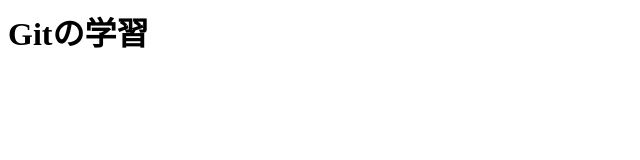
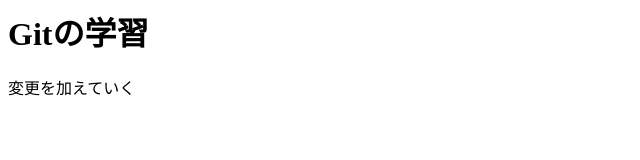
Before and after one commit to KTakegami/git_tutorial, a plain HTML site: page index.html in a window 1280 px wide. Shown: the whole page, without its empty margins (0-640 px from the left). Drawn offline with Linux system fonts and the light colour scheme.

Commit message:
コメントを追加

```diff
--- a/index.html
+++ b/index.html
@@ -1 +1,2 @@
 <h1>Gitの学習</h1>
+<p>変更を加えていく</p>
```
